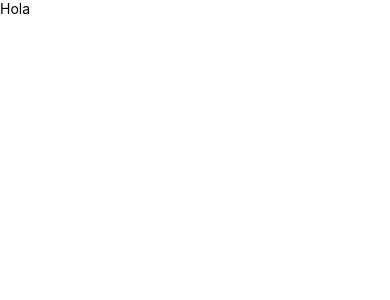
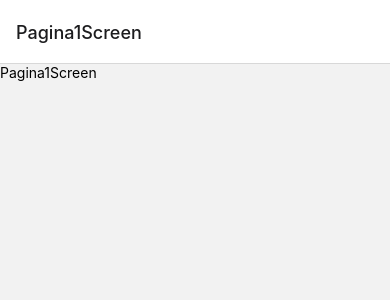
Before and after one commit to Dante1704/react-native-apps, a React Native app in the folder 04-Navegacion-App/: screen / in a window 390 px wide. Shown: the top 300 px of the page. Built offline with nearby package versions, Linux system fonts and the light colour scheme.

Commit message:
creado el stack navigator

```diff
--- a/04-Navegacion-App/App.tsx
+++ b/04-Navegacion-App/App.tsx
@@ -1,22 +1,14 @@
-/**
- * Sample React Native App
- * https://github.com/facebook/react-native
- *
- * @format
- */
+import 'react-native-gesture-handler';
+import React from 'react';
+import { NavigationContainer } from '@react-navigation/native';
+import { StackNavigator } from './src/navigator/StackNavigator';
 
-import React from 'react';
-import 'react-native-gesture-handler';
-import { NavigationContainer } from '@react-navigation/native';
-import { Text } from 'react-native';
 
 function App(): JSX.Element {
 
   return (
     <NavigationContainer>
-      <Text>
-        Hola
-      </Text>
+      <StackNavigator />
     </NavigationContainer>
   );
 }
--- a/04-Navegacion-App/package.json
+++ b/04-Navegacion-App/package.json
@@ -1,5 +1,5 @@
 {
-  "name": "AwesomeProject",
+  "name": "navegacion-app",
   "version": "0.0.1",
   "private": true,
   "scripts": {
--- /dev/null
+++ b/04-Navegacion-App/src/navigator/StackNavigator.tsx
@@ -0,0 +1,19 @@
+import React from 'react';
+import { createStackNavigator } from '@react-navigation/stack';
+import { Pagina1Screen } from '../screens/Pagina1Screen';
+import { Pagina2Screen } from '../screens/Pagina2Screen';
+import { Pagina3Screen } from '../screens/Pagina3Screen';
+import { Pagina4Screen } from '../screens/Pagina4Screen';
+
+const Stack = createStackNavigator();
+
+export const StackNavigator = () => {
+    return (
+        <Stack.Navigator>
+            <Stack.Screen name="Pagina1Screen" component={Pagina1Screen} />
+            <Stack.Screen name="Pagina2Screen" component={Pagina2Screen} />
+            <Stack.Screen name="Pagina3Screen" component={Pagina3Screen} />
+            <Stack.Screen name="Pagina4Screen" component={Pagina4Screen} />
+        </Stack.Navigator>
+    );
+};
--- /dev/null
+++ b/04-Navegacion-App/src/screens/Pagina1Screen.tsx
@@ -0,0 +1,10 @@
+import React from 'react';
+import { Text, View } from 'react-native';
+
+export const Pagina1Screen = () => {
+    return (
+        <View>
+            <Text>Pagina1Screen</Text>
+        </View>
+    );
+};
--- /dev/null
+++ b/04-Navegacion-App/src/screens/Pagina2Screen.tsx
@@ -0,0 +1,10 @@
+import React from 'react';
+import { Text, View } from 'react-native';
+
+export const Pagina2Screen = () => {
+    return (
+        <View>
+            <Text>Pagina2Screen</Text>
+        </View>
+    );
+};
--- /dev/null
+++ b/04-Navegacion-App/src/screens/Pagina3Screen.tsx
@@ -0,0 +1,10 @@
+import React from 'react';
+import { Text, View } from 'react-native';
+
+export const Pagina3Screen = () => {
+    return (
+        <View>
+            <Text>Pagina3Screen</Text>
+        </View>
+    );
+};
--- /dev/null
+++ b/04-Navegacion-App/src/screens/Pagina4Screen.tsx
@@ -0,0 +1,10 @@
+import React from 'react';
+import { Text, View } from 'react-native';
+
+export const Pagina4Screen = () => {
+    return (
+        <View>
+            <Text>Pagina4Screen</Text>
+        </View>
+    );
+};
```
Also changed, not shown: 1 other file (tests, documents, lock files or other folders).
